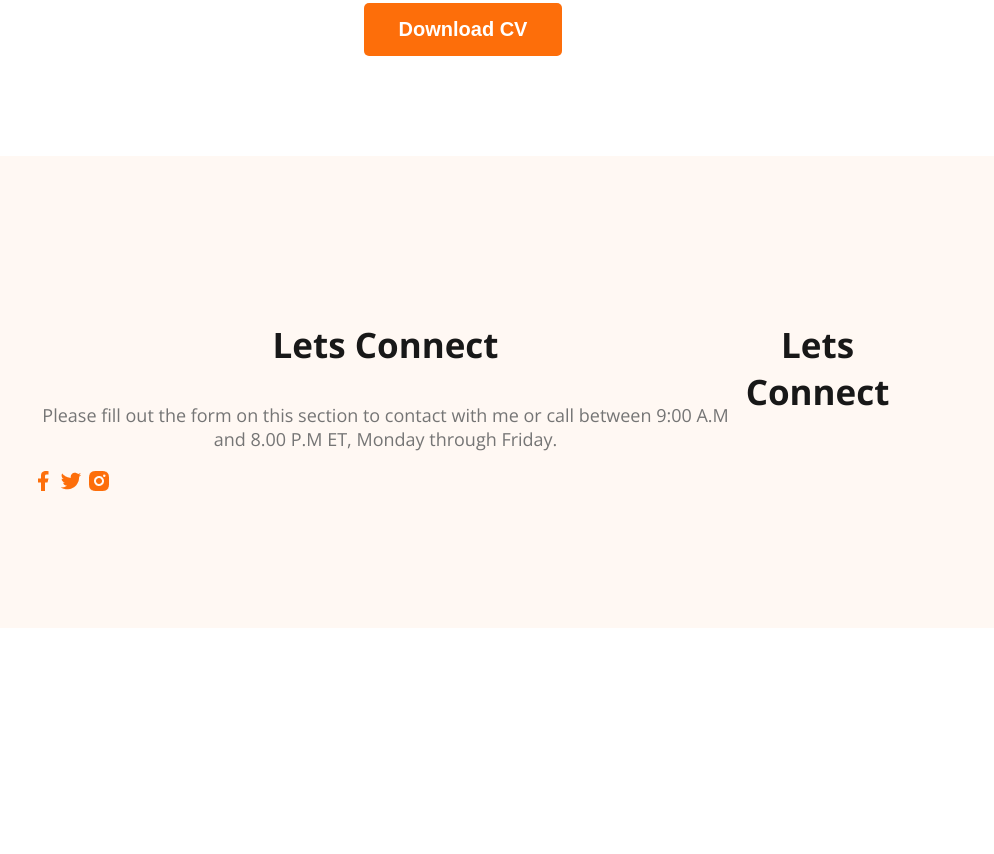
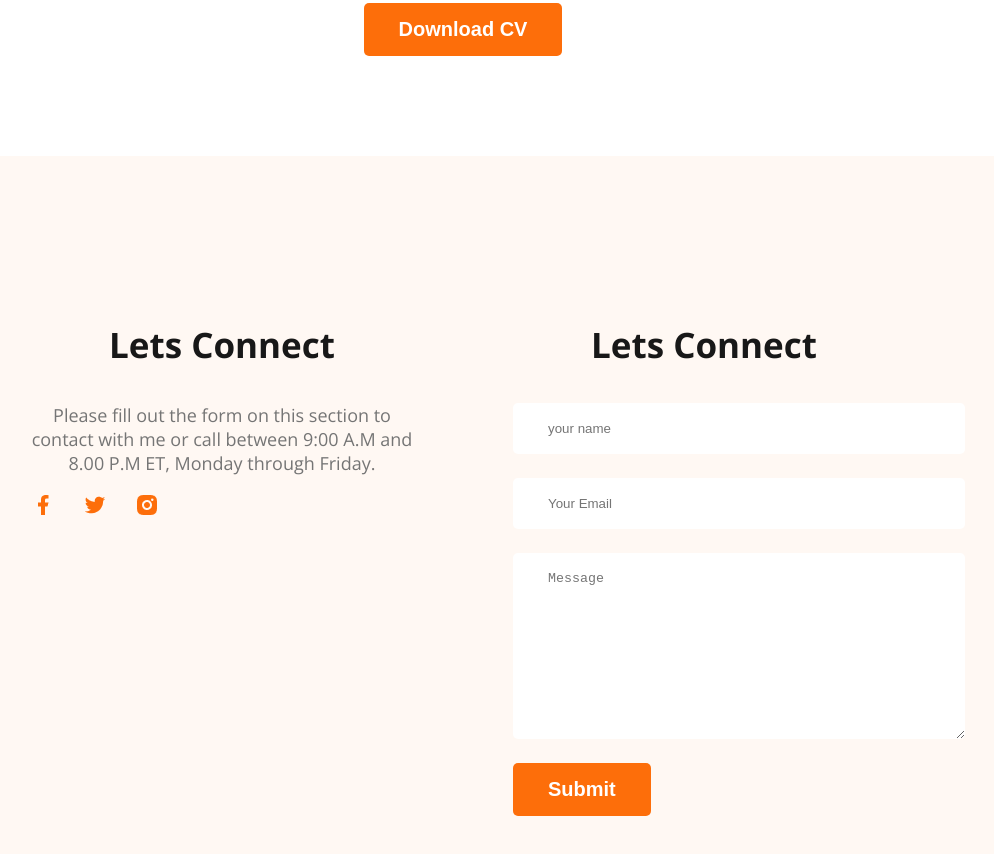
Before and after one commit to Atiar-Rahman/Web-Project, a plain HTML site: page PortPholio.html in a window 1280 px wide. Shown: the part 3140-3994 px from the top of the page, without its empty margins (177-1171 px from the left). Before the commit the page ends 3776 px from the top, so only its background shows below. Drawn offline with nearby package versions, Linux system fonts and the light colour scheme.

Commit message:
finished

```diff
--- a/PortPholio.html
+++ b/PortPholio.html
@@ -160,7 +160,12 @@
         </div>
         <div class="footer-column">
             <h3 class="section-title">Lets Connect</h3>
-
+            <form class="contact" action="">
+                <input type="text" placeholder="your name">
+                <input type="email" name="" placeholder="Your Email" id="">
+                <textarea  name="" placeholder="Message" id="" cols="30" rows="10"></textarea>
+                <input class="btn-primary" type="submit" value="Submit">
+            </form>
         </div>
     </footer>
 </body>
--- a/styles/Portpholio.css
+++ b/styles/Portpholio.css
@@ -179,5 +179,24 @@ footer{
     display: flex;
     background-color: #FFF8F3;
     padding: 130px 200px;
+    gap: 100px;
     margin-top: 100px;
 }
+.footer-column{
+    width: 50%;
+}
+
+/* apply the input text and email style */
+.contact input[type="text"], .contact input[type="email"], textarea{
+    display: block;
+    margin-bottom: 24px;
+    padding: 18px 35px;
+    color: #757575;
+    border-radius: 5px;
+    background-color: #FFF;
+    border: none;
+    width: 100%;
+}
+.social-links a{
+    margin-right: 24px;
+}
```
